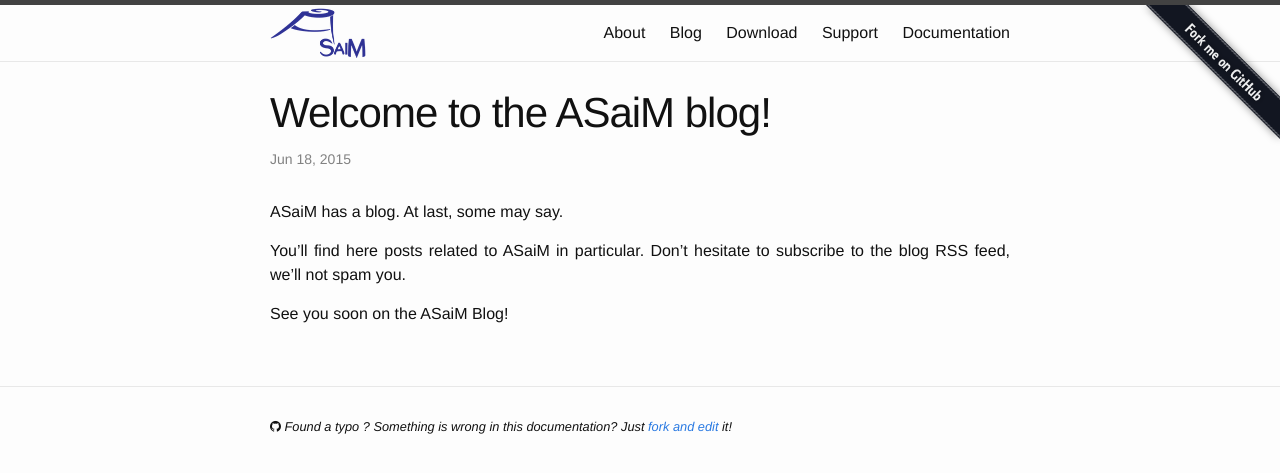
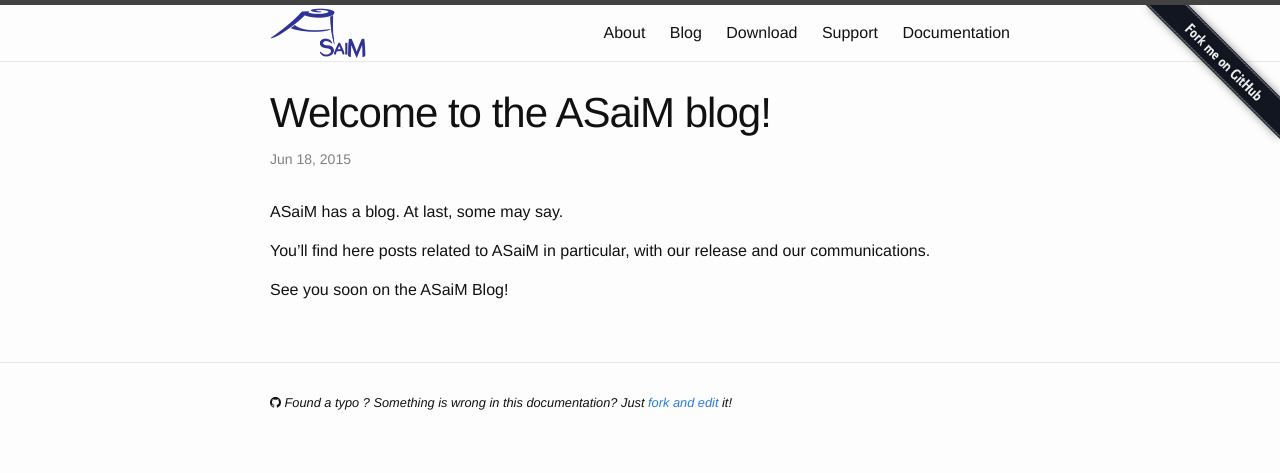
Before and after one commit to ASaiM/asaim.github.io, a Jekyll site: the page built from _posts/2015-06-18-welcome-to-asaim.markdown, in a window 1280 px wide. Shown: the top 473 px of the page. Built offline with Jekyll 4.4.1, drawn with Linux system fonts in a browser that asks for light colours; nearby versions of some CDN libraries.

Commit message:
blog: first post update

```diff
--- a/_posts/2015-06-18-welcome-to-asaim.markdown
+++ b/_posts/2015-06-18-welcome-to-asaim.markdown
@@ -2,12 +2,11 @@
 layout: post
 title:  "Welcome to the ASaiM blog!"
 date:   2015-06-18 10:53
-categories: asaim
+categories: blog
 ---
 
 ASaiM has a blog. At last, some may say.
 
-You'll find here posts related to ASaiM in particular. Don't hesitate to
-subscribe to the blog RSS feed, we'll not spam you.
+You'll find here posts related to ASaiM in particular, with our release and our communications.
 
 See you soon on the ASaiM Blog!
```
